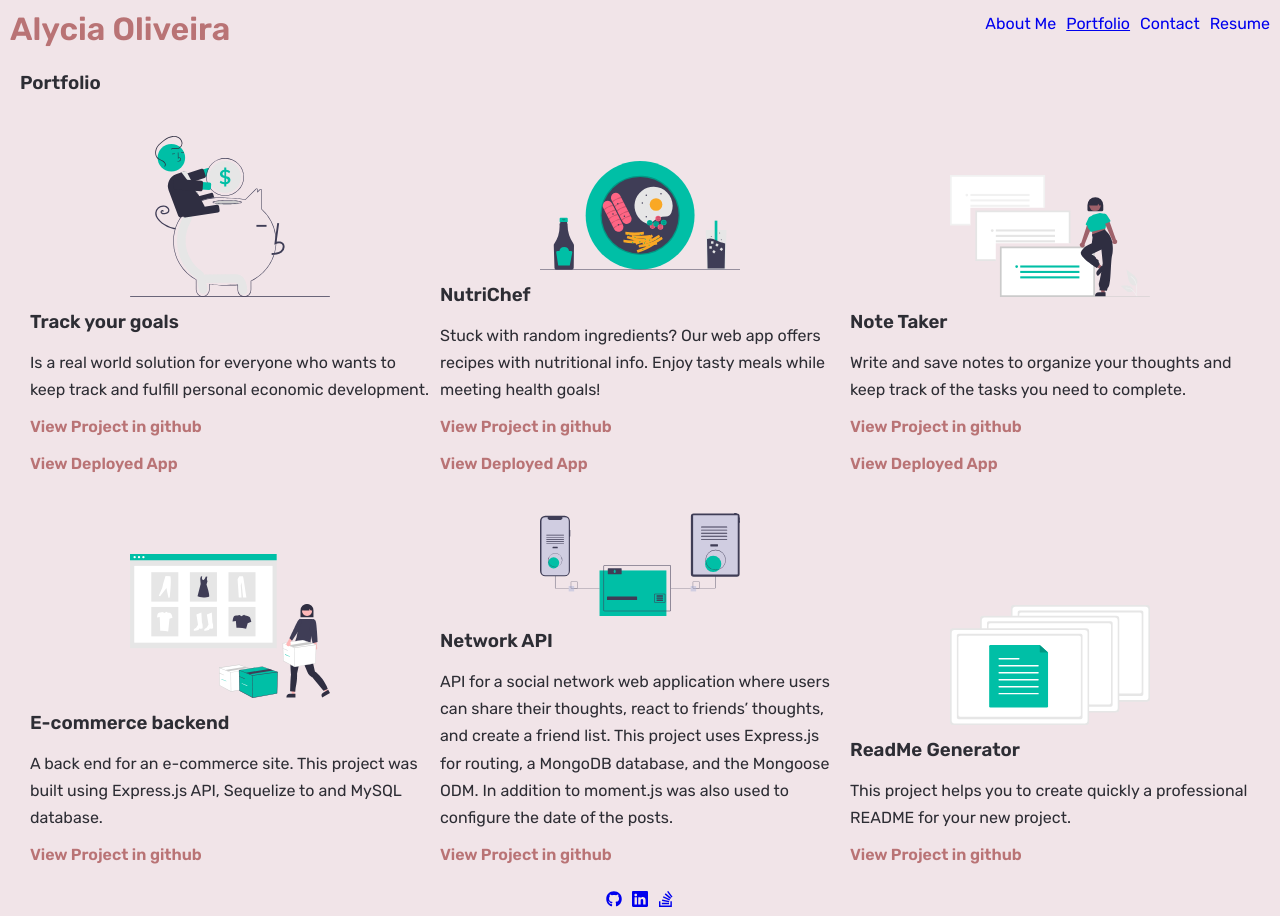
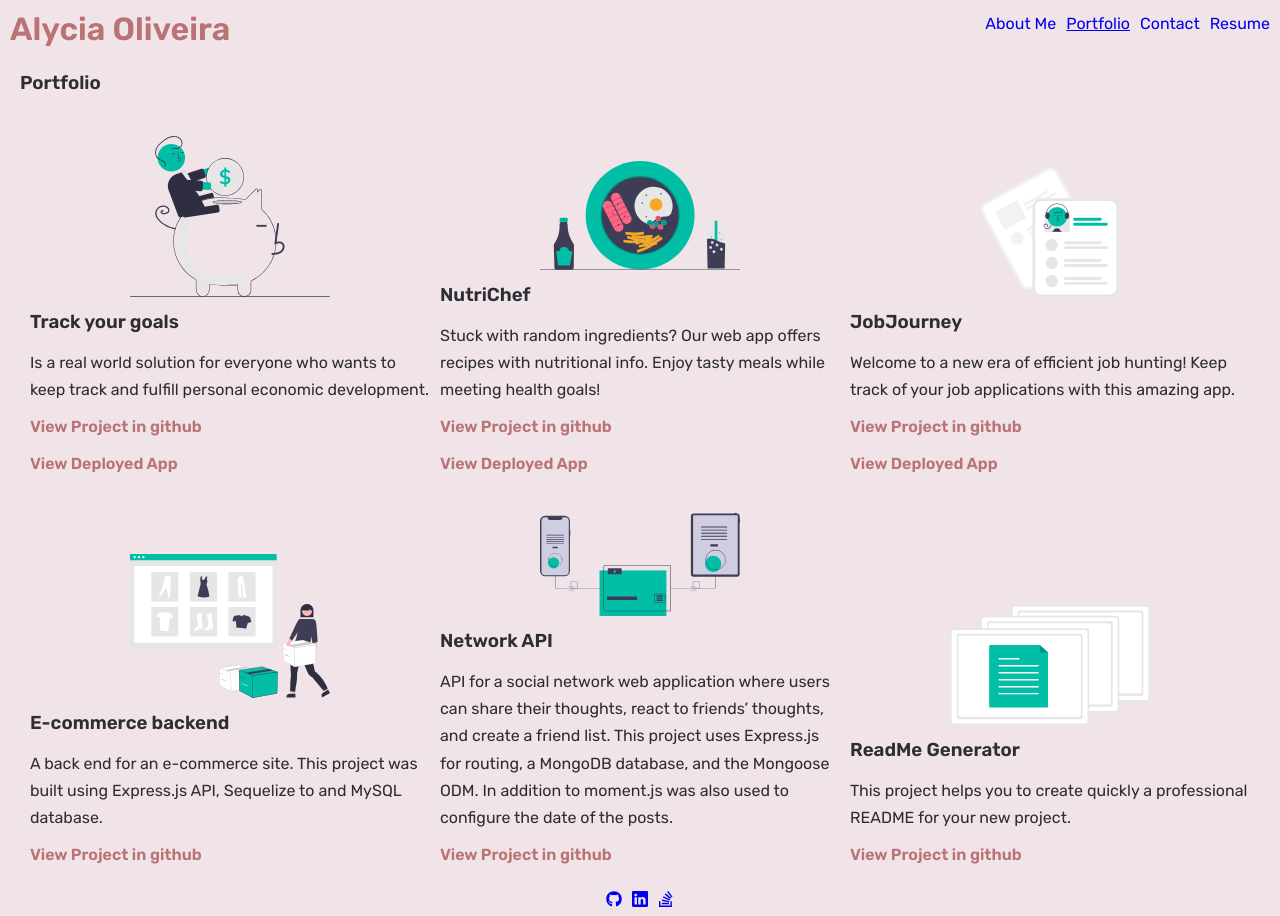
Before and after one commit to 1alyciaoliveira/ReactPortfolio, a React (Create React App) app: page /portfolio in a window 1280 px wide. Built offline with nearby package versions, Linux system fonts and the light colour scheme.

Commit message:
adding jobjourney

```diff
--- a/src/components/project/Project.js
+++ b/src/components/project/Project.js
@@ -2,7 +2,7 @@ import Money from '../../assets/money.svg'
 import Food from '../../assets/food.svg'
 import Ecommerce from '../../assets/ecommerce.svg'
 import Network from '../../assets/network.svg'
-import Notes from '../../assets/notes.svg'
+import JobJourney from '../../assets/jobjourney.svg'
 import Readme from '../../assets/readme.svg'
 
 export const projectData = [
@@ -24,11 +24,11 @@ export const projectData = [
     },
     {
         _id: 3,
-        title: "Note Taker",
-        description: "Write and save notes to organize your thoughts and keep track of the tasks you need to complete.",
-        image: Notes,
-        deploy: "https://still-woodland-82686.herokuapp.com/",
-        github: "https://github.com/1alyciaoliveira/NoteTaker",
+        title: "JobJourney",
+        description: "Welcome to a new era of efficient job hunting! Keep track of your job applications with this amazing app.",
+        image: JobJourney,
+        deploy: "https://ancient-everglades-97703-e6a603057067.herokuapp.com/",
+        github: "https://github.com/1alyciaoliveira/JobJourney",
     },
     {
         _id: 4,
```
Also changed, not shown: src/assets/jobjourney.svg (added), 1 other file (tests, documents, lock files or other folders).
